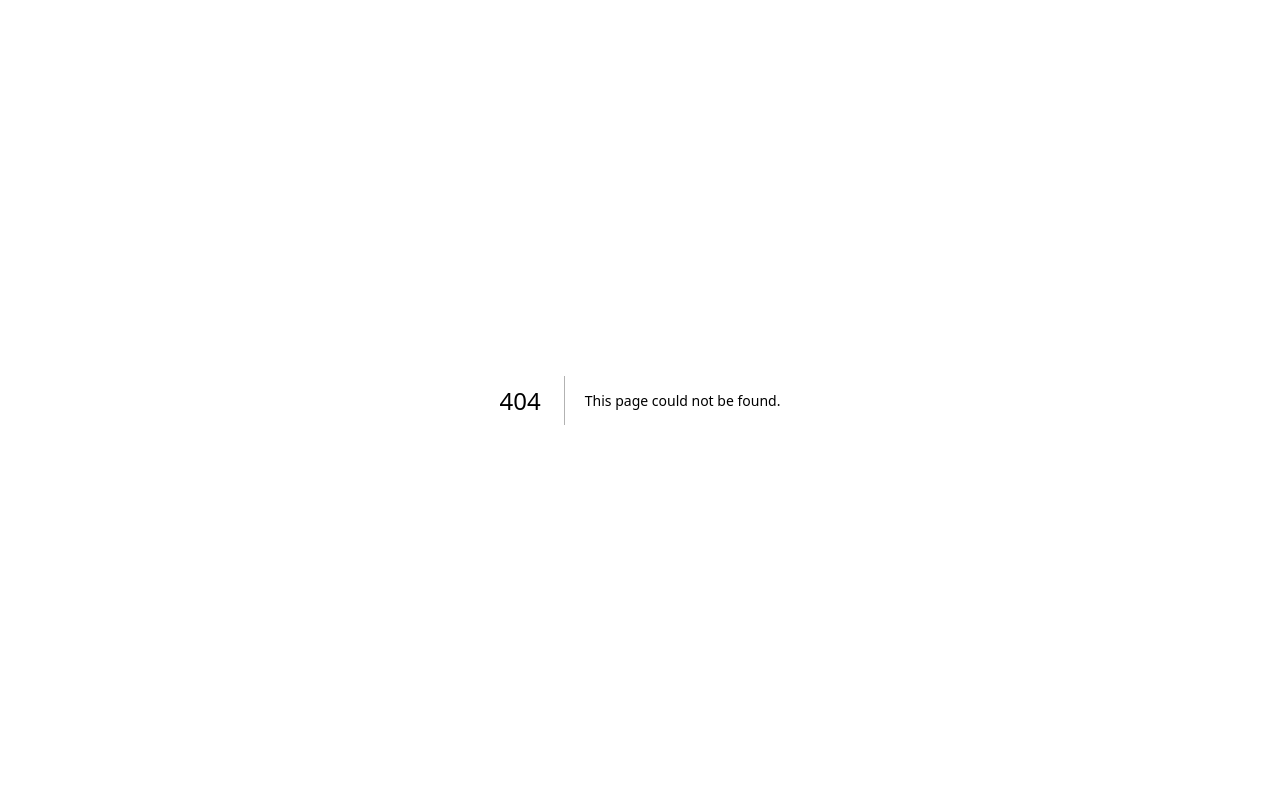
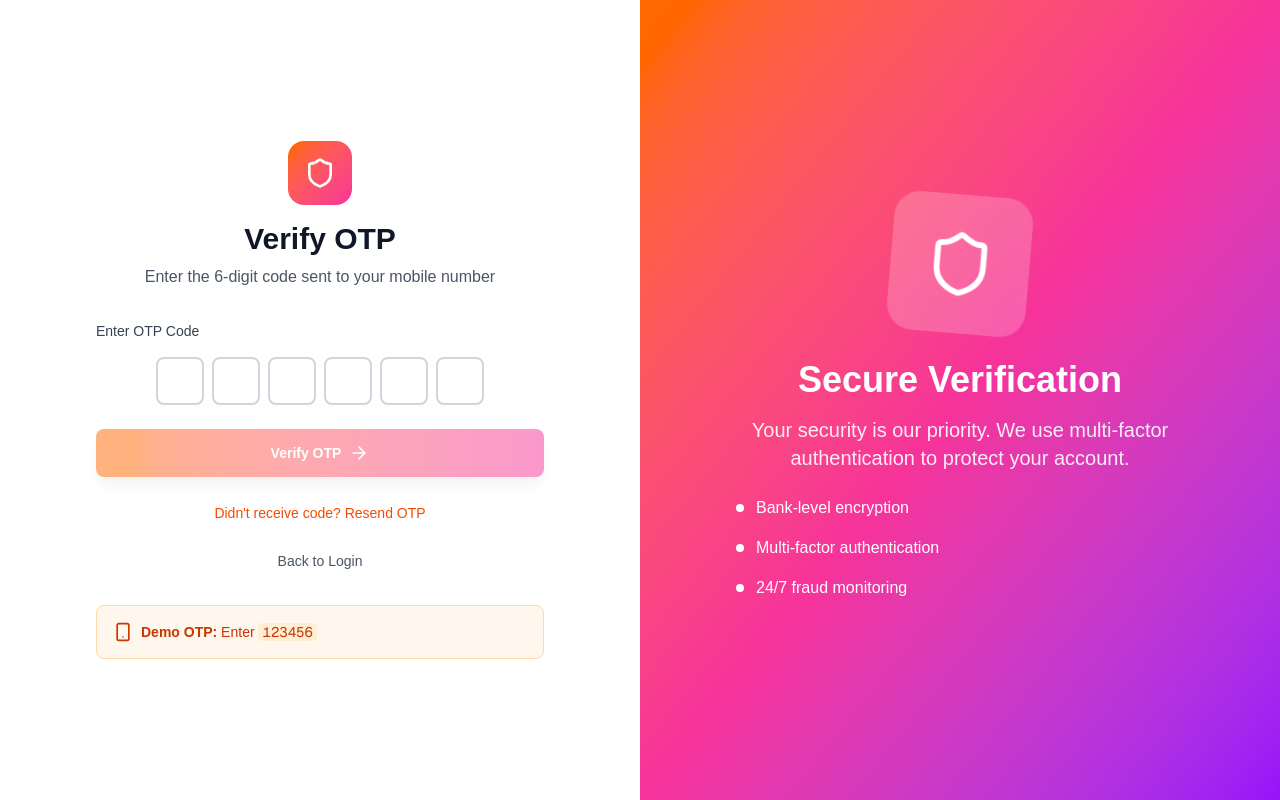
Before and after one commit to SahulatKar/Sahulatkar_Frontend, a Next.js app in the folder saulatkar-frontend/: page /auth/otp in a window 1280 px wide. Before the commit this address had no page. Built offline with nearby package versions, Linux system fonts and the light colour scheme.

Commit message:
add OTP verification page

```diff
--- /dev/null
+++ b/saulatkar-frontend/src/app/auth/otp/page.tsx
@@ -0,0 +1,222 @@
+"use client"
+
+import { motion } from "framer-motion"
+import { useState } from "react"
+import { ArrowRight, Shield, Smartphone } from "lucide-react"
+import { Button } from "@/components/ui/button"
+import { Input } from "@/components/ui/input"
+import Link from "next/link"
+import { useRouter } from "next/navigation"
+
+export default function OTP() {
+  const [otp, setOtp] = useState(["", "", "", "", "", ""])
+  const [error, setError] = useState("")
+  const [isLoading, setIsLoading] = useState(false)
+  const router = useRouter()
+
+  const handleOtpChange = (index: number, value: string) => {
+    if (value.length > 1) return
+
+    const newOtp = [...otp]
+    newOtp[index] = value
+    setOtp(newOtp)
+    setError("")
+
+    // Auto-focus next input
+    if (value && index < 5) {
+      const nextInput = document.getElementById(`otp-${index + 1}`) as HTMLInputElement
+      if (nextInput) nextInput.focus()
+    }
+  }
+
+  const handleKeyDown = (index: number, e: React.KeyboardEvent) => {
+    if (e.key === "Backspace" && !otp[index] && index > 0) {
+      const prevInput = document.getElementById(`otp-${index - 1}`) as HTMLInputElement
+      if (prevInput) prevInput.focus()
+    }
+  }
+
+  const handleVerify = (e: React.FormEvent) => {
+    e.preventDefault()
+    setIsLoading(true)
+    setError("")
+
+    const otpValue = otp.join("")
+
+    // Simulate OTP verification
+    setTimeout(() => {
+      if (otpValue === "123456") {
+        localStorage.setItem('isOtpVerified', 'true')
+        router.push('/auth/cnic-front')
+      } else {
+        setError("Invalid OTP. Please enter 123456 for demo")
+        setIsLoading(false)
+      }
+    }, 1500)
+  }
+
+  const handleResend = () => {
+    alert("OTP resent! (Demo: Enter 123456)")
+  }
+
+  return (
+    <div className="min-h-screen flex">
+      {/* Left Panel - OTP Form */}
+      <motion.div
+        initial={{ opacity: 0, x: -50 }}
+        animate={{ opacity: 1, x: 0 }}
+        transition={{ duration: 0.8 }}
+        className="w-full lg:w-1/2 flex items-center justify-center p-8 bg-white"
+      >
+        <div className="w-full max-w-md">
+          <motion.div
+            initial={{ opacity: 0, y: -20 }}
+            animate={{ opacity: 1, y: 0 }}
+            transition={{ duration: 0.6, delay: 0.2 }}
+            className="text-center mb-8"
+          >
+            <div className="w-16 h-16 bg-gradient-to-br from-orange-500 to-pink-500 rounded-2xl flex items-center justify-center mx-auto mb-4">
+              <Shield className="w-8 h-8 text-white" />
+            </div>
+            <h1 className="text-3xl font-bold text-gray-900 mb-2">Verify OTP</h1>
+            <p className="text-gray-600">
+              Enter the 6-digit code sent to your mobile number
+            </p>
+          </motion.div>
+
+          <motion.form
+            initial={{ opacity: 0, y: 20 }}
+            animate={{ opacity: 1, y: 0 }}
+            transition={{ duration: 0.6, delay: 0.4 }}
+            onSubmit={handleVerify}
+            className="space-y-6"
+          >
+            <div>
+              <label className="block text-sm font-medium text-gray-700 mb-4">
+                Enter OTP Code
+              </label>
+              <div className="flex justify-center space-x-2">
+                {otp.map((digit, index) => (
+                  <Input
+                    key={index}
+                    id={`otp-${index}`}
+                    type="text"
+                    maxLength={1}
+                    value={digit}
+                    onChange={(e) => handleOtpChange(index, e.target.value)}
+                    onKeyDown={(e) => handleKeyDown(index, e)}
+                    className="w-12 h-12 text-center text-lg font-semibold border-2 border-gray-300 rounded-lg focus:border-orange-500 focus:ring-orange-500"
+                  />
+                ))}
+              </div>
+            </div>
+
+            {error && (
+              <motion.div
+                initial={{ opacity: 0, y: -10 }}
+                animate={{ opacity: 1, y: 0 }}
+                className="bg-red-50 border border-red-200 text-red-600 px-4 py-3 rounded-lg text-sm"
+              >
+                {error}
+              </motion.div>
+            )}
+
+            <Button
+              type="submit"
+              disabled={isLoading || otp.some(digit => !digit)}
+              className="w-full bg-gradient-to-r from-orange-500 to-pink-500 text-white py-3 rounded-lg font-semibold hover:from-orange-600 hover:to-pink-600 transition-all duration-200 disabled:opacity-50"
+            >
+              {isLoading ? (
+                <div className="flex items-center justify-center">
+                  <div className="w-5 h-5 border-2 border-white border-t-transparent rounded-full animate-spin mr-2" />
+                  Verifying...
+                </div>
+              ) : (
+                <div className="flex items-center justify-center">
+                  Verify OTP
+                  <ArrowRight className="w-5 h-5 ml-2" />
+                </div>
+              )}
+            </Button>
+
+            <div className="text-center">
+              <button
+                type="button"
+                onClick={handleResend}
+                className="text-orange-600 hover:text-orange-700 font-medium text-sm"
+              >
+                Didn't receive code? Resend OTP
+              </button>
+            </div>
+
+            <div className="text-center">
+              <Link
+                href="/auth/login"
+                className="text-gray-600 hover:text-gray-800 text-sm"
+              >
+                Back to Login
+              </Link>
+            </div>
+          </motion.form>
+
+          <motion.div
+            initial={{ opacity: 0 }}
+            animate={{ opacity: 1 }}
+            transition={{ duration: 0.6, delay: 0.8 }}
+            className="mt-8 p-4 bg-orange-50 rounded-lg border border-orange-200"
+          >
+            <div className="flex items-center space-x-2 text-orange-700">
+              <Smartphone className="w-5 h-5" />
+              <p className="text-sm">
+                <strong>Demo OTP:</strong> Enter <code className="bg-orange-100 px-1 rounded">123456</code>
+              </p>
+            </div>
+          </motion.div>
+        </div>
+      </motion.div>
+
+      {/* Right Panel - Visual */}
+      <motion.div
+        initial={{ opacity: 0, x: 50 }}
+        animate={{ opacity: 1, x: 0 }}
+        transition={{ duration: 0.8, delay: 0.2 }}
+        className="hidden lg:flex lg:w-1/2 items-center justify-center bg-gradient-to-br from-orange-500 via-pink-500 to-purple-600 p-8"
+      >
+        <div className="text-center text-white max-w-md">
+          <motion.div
+            animate={{
+              scale: [1, 1.1, 1],
+              rotate: [0, 5, -5, 0]
+            }}
+            transition={{
+              duration: 4,
+              repeat: Infinity,
+              ease: "easeInOut"
+            }}
+            className="w-32 h-32 bg-white/20 backdrop-blur-sm rounded-3xl flex items-center justify-center mx-auto mb-8"
+          >
+            <Shield className="w-16 h-16" />
+          </motion.div>
+          <h2 className="text-4xl font-bold mb-4">Secure Verification</h2>
+          <p className="text-xl opacity-90 mb-6">
+            Your security is our priority. We use multi-factor authentication to protect your account.
+          </p>
+          <div className="space-y-4 text-left">
+            <div className="flex items-center space-x-3">
+              <div className="w-2 h-2 bg-white rounded-full" />
+              <span>Bank-level encryption</span>
+            </div>
+            <div className="flex items-center space-x-3">
+              <div className="w-2 h-2 bg-white rounded-full" />
+              <span>Multi-factor authentication</span>
+            </div>
+            <div className="flex items-center space-x-3">
+              <div className="w-2 h-2 bg-white rounded-full" />
+              <span>24/7 fraud monitoring</span>
+            </div>
+          </div>
+        </div>
+      </motion.div>
+    </div>
+  )
+}
```
